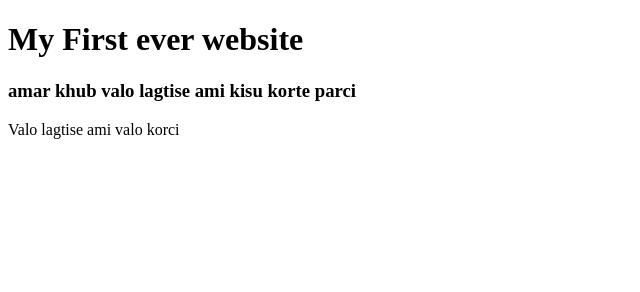
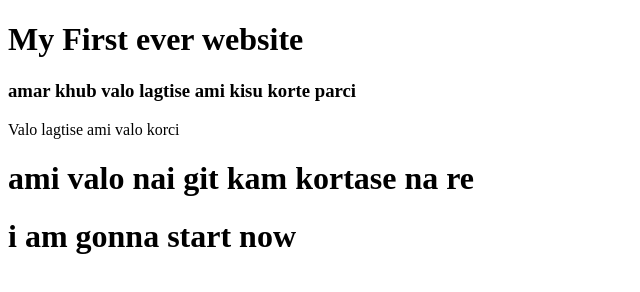
Before and after one commit to MdAsraful/SAT, a plain HTML site: page index.html in a window 1280 px wide. Shown: the whole page, without its empty margins (0-640 px from the left). Drawn offline with Linux system fonts and the light colour scheme.

Commit message:
tumi koi git

```diff
--- a/index.html
+++ b/index.html
@@ -10,5 +10,7 @@
     <h1>My First ever website </h1>
     <h3>amar khub valo lagtise ami kisu korte parci </h3>
     <p>Valo lagtise ami valo korci </p>
+    <h1>ami valo nai git kam kortase na re </h1>
+    <h1>i am gonna start now</h1>
 </body>
 </html>
```
